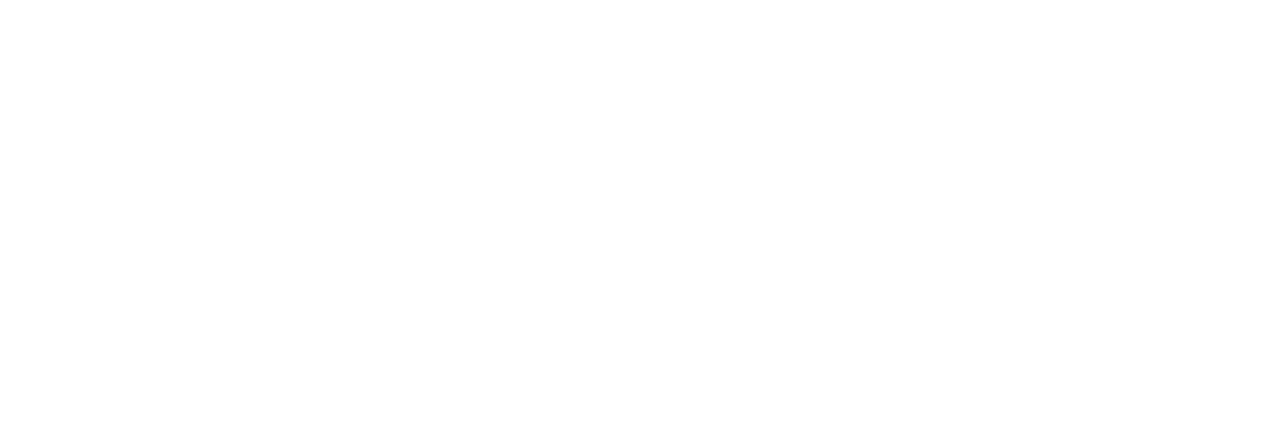
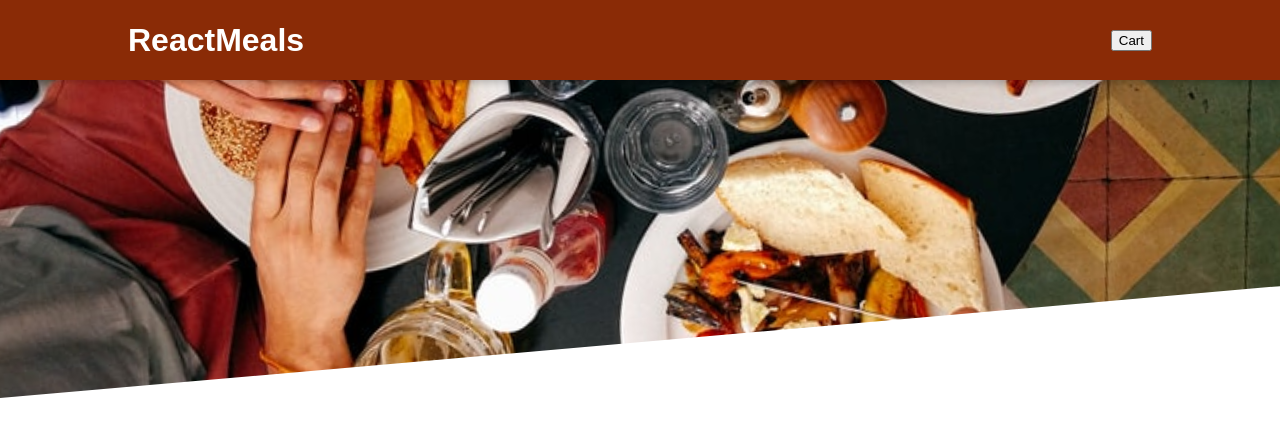
Before and after one commit to nhhp98/ReactMeals, a React (Create React App) app: page / in a window 1280 px wide. Shown: the top 436 px of the page. Built offline with nearby package versions, Linux system fonts and the light colour scheme.

Commit message:
adding header component

```diff
--- a/src/App.js
+++ b/src/App.js
@@ -1,11 +1,12 @@
 import React from 'react';
 
+import Header from './components/Layout/Header'
 
 function App() {
   return (
-    <div>
-
-    </div>
+    <>
+      <Header/>
+    </>
   );
 }
 
--- /dev/null
+++ b/src/components/Layout/Header.js
@@ -0,0 +1,18 @@
+import React from 'react'
+import classes from './Header.module.css'
+import mealsImage from '../../assets/meals.jpg'
+const Header = () => {
+    return (
+        <>
+            <header className={classes.header}>
+                <h1>ReactMeals</h1>
+                <button>Cart</button>
+            </header>
+            <div className={classes['main-image']}>
+                <img src={mealsImage} alt='A table full of delicious food !'/>
+            </div>
+        </>
+    )
+}
+
+export default Header
--- /dev/null
+++ b/src/components/Layout/Header.module.css
@@ -0,0 +1,29 @@
+.header {
+    position: fixed;
+    top: 0;
+    left: 0;
+    width: 100%;
+    height: 5rem;
+    background-color: #8a2b06;
+    color: white;
+    display: flex;
+    justify-content: space-between;
+    align-items: center;
+    padding: 0 10%;
+    box-shadow: 0 2px 8px rgba(0, 0, 0, 0.25);
+    z-index: 10;
+  }
+
+  .main-image {
+    width: 100%;
+    height: 25rem;
+    z-index: 0;
+    overflow: hidden;
+  }
+
+  .main-image img {
+    width: 110%;
+    height: 100%;
+    object-fit: cover;
+    transform: rotateZ(-5deg) translateY(-4rem) translateX(-1rem);
+  }
```
Also changed, not shown: src/assets/meals.jpg (added).
